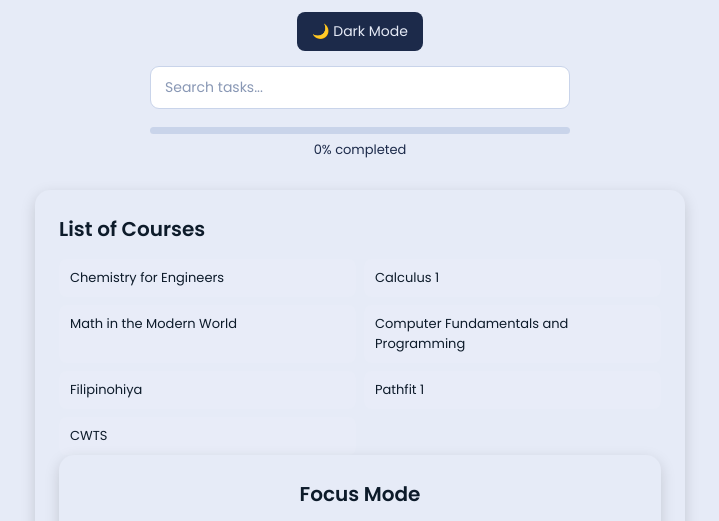
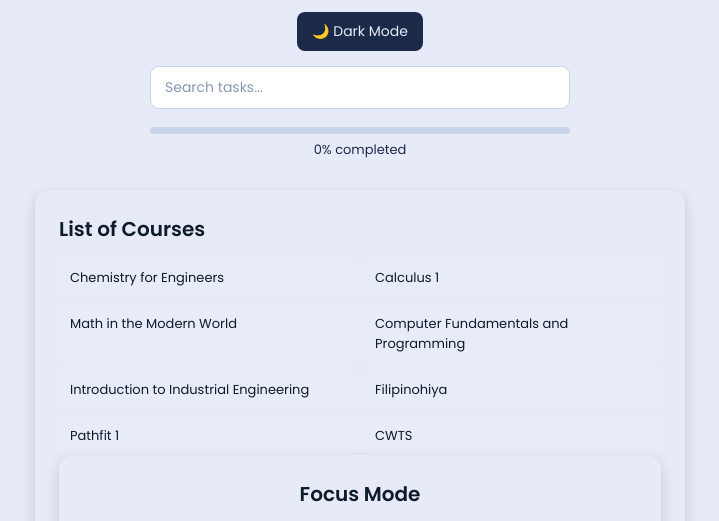
Before and after one commit to erinsaic/erinsplanner, a plain HTML site: page index.html in a window 1280 px wide. Shown: the part 131-652 px from the top of the page, without its empty margins (280-999 px from the left). Drawn offline with Linux system fonts and the light colour scheme.

Commit message:
Modify course list and update planner title
Updated course list to include 'Introduction to Industrial Engineering' and corrected the planner title.

```diff
--- a/index.html
+++ b/index.html
@@ -66,6 +66,8 @@
             <li>Math in the Modern World</li>
 
             <li>Computer Fundamentals and Programming</li>
+
+            <li>Introduction to Industrial Engineering</li>
 
             <li>Filipinohiya</li>
 
@@ -181,6 +183,10 @@
 
                     <option value="Filipinohiya">
                         Filipinohiya
+                    </option>
+
+                    <option value="Introduction to Industrial Engineering">
+                        Introduction to Industrial Enginering
                     </option>
 
                     <option value="Pathfit 1">
```
